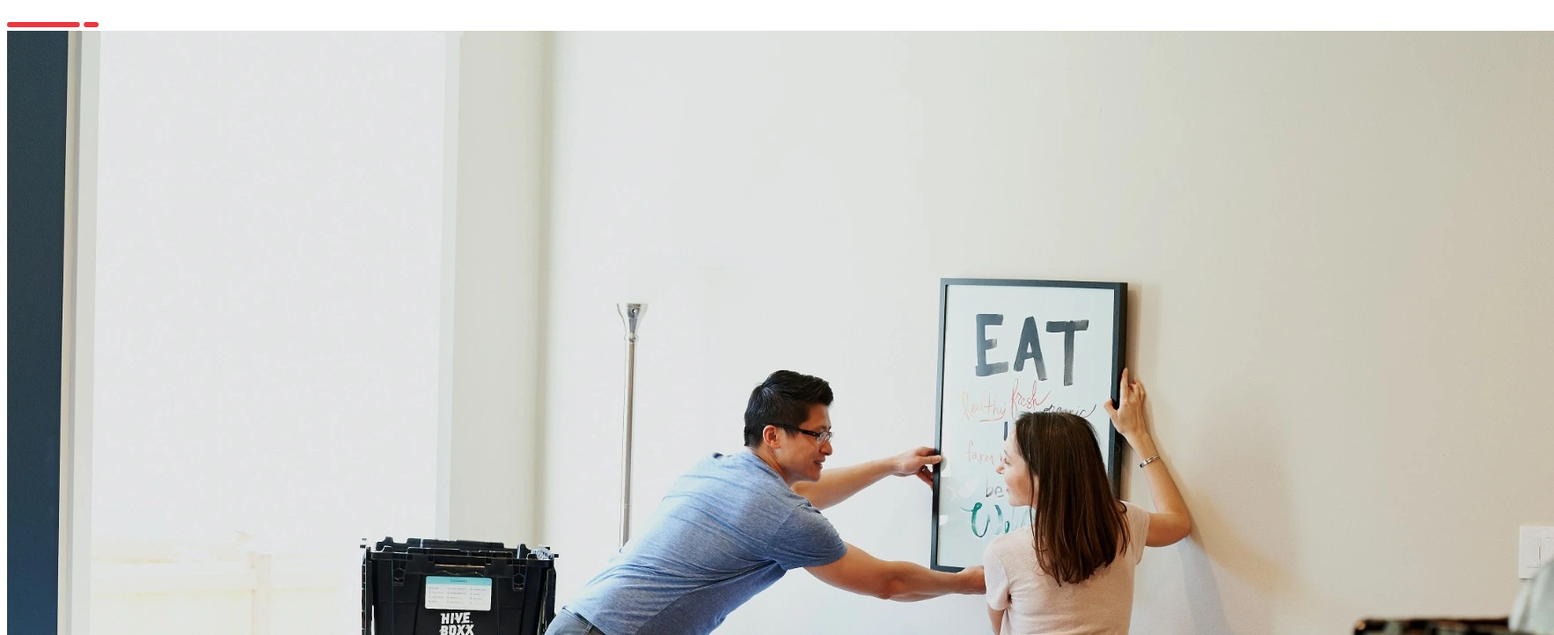
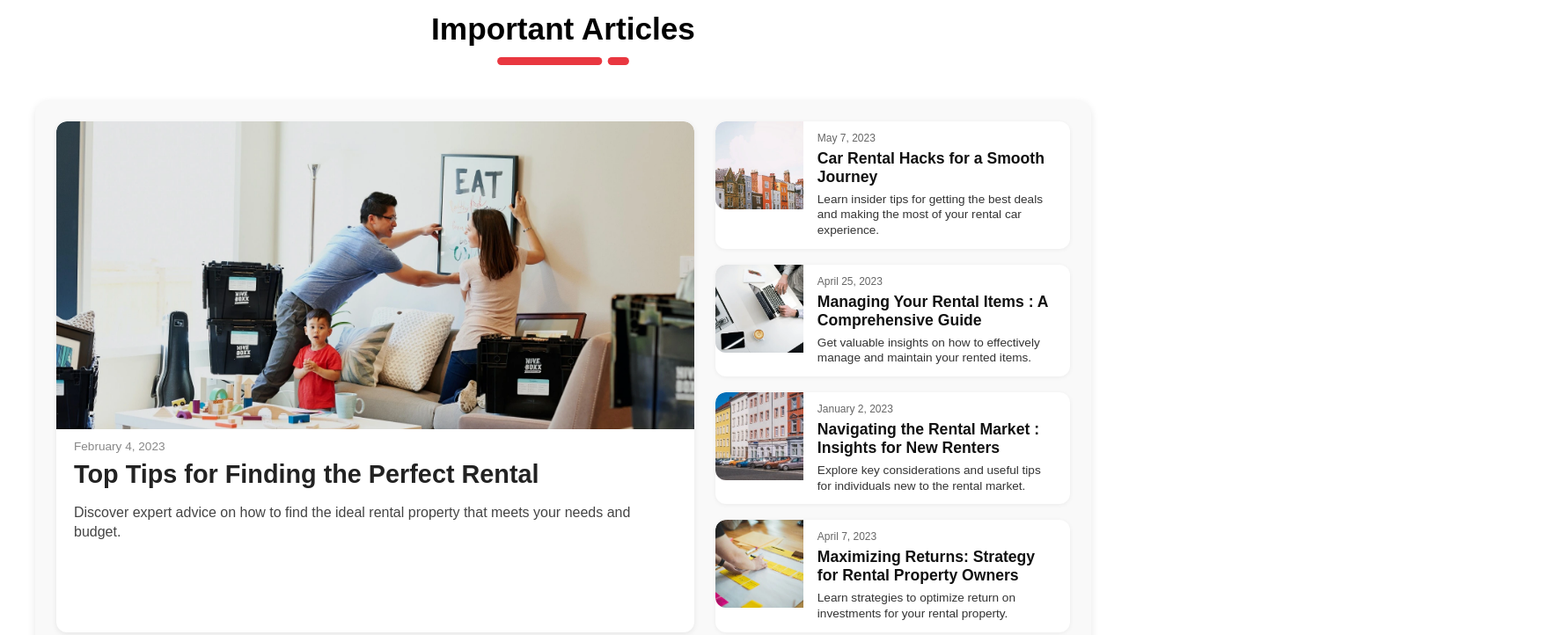
Before and after one commit to alexandre94420/location-voiture, a plain HTML site: page index.html in a window 1280 px wide. Shown: the part 3360-4082 px from the top of the page at 88% size, 1766 px wide, since content can reach past the window. Drawn offline with Linux system fonts and the light colour scheme.

Commit message:
fix : correction html blog pour cibler mieux en css + css blog

```diff
--- a/css/style.css
+++ b/css/style.css
@@ -534,3 +534,133 @@ body {
   text-shadow: 0 0 5px rgba(0,0,0,0.7);
   pointer-events: none;
 }
+
+/* ===  la section blog ========================================== */
+
+
+
+.blog {
+  max-width: 1200px;
+  margin: 0 auto;
+  padding: 40px 20px;
+  background-color: white;
+  font-family: Arial, sans-serif;
+}
+
+.blog__title {
+  text-align: center;
+  font-size: 2.2rem;
+  margin-bottom: 12px;
+}
+
+.blog__separator {
+  display: block;
+  margin: 0 auto 40px;
+  width: 150px;
+}
+
+/* conteneur principal : grand article + sidebarr */
+.blog__container {
+  display: flex;
+  gap: 24px;
+  background-color: #f9f9f9;
+  border-radius: 16px;
+  padding: 24px;
+  box-shadow: 0 3px 10px rgba(0,0,0,0.1);
+}
+
+/* grand article  gauche famille salon */
+.blog__item--main {
+  flex: 1 1 65%;
+  background: white;
+  border-radius: 12px;
+  overflow: hidden;
+  box-shadow: 0 2px 6px rgba(0,0,0,0.08);
+  display: flex;
+  flex-direction: column;
+}
+
+.blog__image--main {
+  width: 100%;
+  height: 350px;
+  object-fit: cover;
+  border-radius: 12px 12px 0 0;
+  display: block;
+}
+
+.blog__item--main .blog__date {
+  font-size: 0.85rem;
+  color: #888;
+  padding: 12px 20px 0 20px;
+}
+
+.blog__item--main .blog__content {
+  padding: 0 20px 20px 20px;
+}
+
+.blog__item--main .blog__headline {
+  font-size: 1.8rem;
+  margin: 8px 0 12px 0;
+  color: #222;
+}
+
+.blog__item--main .blog__summary {
+  font-size: 1rem;
+  color: #444;
+  line-height: 1.4;
+}
+
+/* sidebar : colonne droite */
+.blog__sidebar {
+  flex: 0 0 35%;
+  display: flex;
+  flex-direction: column;
+  gap: 18px;
+}
+
+/* petits articles  */
+.blog__item--small {
+  display: flex;
+  background: white;
+  border-radius: 12px;
+  overflow: hidden;
+  box-shadow: 0 1px 5px rgba(0,0,0,0.06);
+}
+
+/* image petits articles */
+.blog__image--small {
+  width: 100px;
+  height: 100px;
+  object-fit: cover;
+  border-radius: 12px 0 0 12px;
+  flex-shrink: 0;
+  display: block;
+}
+
+/* texte 4 petits articles */
+.blog__item--small .blog__content {
+  padding: 12px 16px;
+  display: flex;
+  flex-direction: column;
+  justify-content: center;
+  flex: 1;
+}
+
+.blog__item--small .blog__date {
+  font-size: 0.75rem;
+  color: #666;
+  margin-bottom: 6px;
+}
+
+.blog__item--small .blog__headline {
+  font-size: 1.1rem;
+  margin: 0 0 6px 0;
+  color: #111;
+}
+
+.blog__item--small .blog__summary {
+  font-size: 0.85rem;
+  color: #333;
+  line-height: 1.3;
+  margin: 0;
+}
--- a/index.html
+++ b/index.html
@@ -341,68 +341,64 @@
     </section>
 
 
-    <!-- section blog avec articles 1 à 4 -->
+    <!-- section blog avec articles 1 à 5 -->
 
     <section class="blog" id="blog">
   <h2 class="blog__title">Important Articles</h2>
   <img src="images/TraitRouge.svg" alt="Séparateur décoratif" class="blog__separator" />
 
-        <div class="blog__main-article">
+  <div class="blog__container">
 
-            <!-- Article 1 -->
-            <article class="blog__item--1">
-                <img class="blog__image" src="images/familleSalon.webp" alt="Article 1">
+    <!-- Grand article à gauche -->
+    <article class="blog__item blog__item--main">
+      <img class="blog__image blog__image--main" src="images/familleSalon.webp" alt="Article 1">
       <div class="blog__date">February 4, 2023</div>
       <div class="blog__content">
         <h3 class="blog__headline">Top Tips for Finding the Perfect Rental</h3>
-                    <p class="blog__summary">Discover expert advice on how to find the ideal rental property that meets
-                        your needs and budget.</p>
+        <p class="blog__summary">Discover expert advice on how to find the ideal rental property that meets your needs and budget.</p>
       </div>
     </article>
 
-            <!-- Article 2 -->
-            <article class="blog__item--2">
-                <img class="blog__image" src="images/lieu2.webp" alt="Article 2">
+    <!-- Colonne droite avec les petits articles -->
+    <div class="blog__sidebar">
+
+      <article class="blog__item blog__item--small">
+        <img class="blog__image blog__image--small" src="images/lieu2.webp" alt="Article 2">
+        <div class="blog__content">
           <div class="blog__date">May 7, 2023</div>
-                <div class="blog__content">
           <h3 class="blog__headline">Car Rental Hacks for a Smooth Journey</h3>
-                    <p class="blog__summary">Learn insider tips for getting the best deals and making the most of your
-                        rental car experience.</p>
+          <p class="blog__summary">Learn insider tips for getting the best deals and making the most of your rental car experience.</p>
         </div>
       </article>
 
-            <!-- Article 3 -->
-            <article class="blog__item--3">
-                <img class="blog__image" src="images/bureau.webp" alt="Article 3">
+      <article class="blog__item blog__item--small">
+        <img class="blog__image blog__image--small" src="images/bureau.webp" alt="Article 3">
+        <div class="blog__content">
           <div class="blog__date">April 25, 2023</div>
-                <div class="blog__content">
           <h3 class="blog__headline">Managing Your Rental Items : A Comprehensive Guide</h3>
-                    <p class="blog__summary">Get valuable insights on how to effectively manage and maintain your rented
-                        items.</p>
+          <p class="blog__summary">Get valuable insights on how to effectively manage and maintain your rented items.</p>
         </div>
       </article>
 
-            <!-- Article 4 -->
-            <article class="blog__item--4">
-                <img class="blog__image" src="images/lieu5.webp" alt="Article 4">
+      <article class="blog__item blog__item--small">
+        <img class="blog__image blog__image--small" src="images/lieu5.webp" alt="Article 4">
+        <div class="blog__content">
           <div class="blog__date">January 2, 2023</div>
-                <div class="blog__content">
           <h3 class="blog__headline">Navigating the Rental Market : Insights for New Renters</h3>
-                    <p class="blog__summary">Explore key considerations and useful tips for individuals new to the
-                        rental market.</p>
+          <p class="blog__summary">Explore key considerations and useful tips for individuals new to the rental market.</p>
         </div>
       </article>
 
-            <!-- Article 5 -->
-            <article class="blog__item--5">
-                <img class="blog__image" src="images/planning.webp" alt="Article 5">
+      <article class="blog__item blog__item--small">
+        <img class="blog__image blog__image--small" src="images/planning.webp" alt="Article 5">
+        <div class="blog__content">
           <div class="blog__date">April 7, 2023</div>
-                <div class="blog__content">
           <h3 class="blog__headline">Maximizing Returns: Strategy for Rental Property Owners</h3>
-                    <p class="blog__summary">Learn strategies to optimize return on investments for your rental
-                        property.</p>
+          <p class="blog__summary">Learn strategies to optimize return on investments for your rental property.</p>
         </div>
       </article>
+
+    </div>
   </div>
 </section>
 
```
Lines whose indentation alone changed are shown as unchanged.
